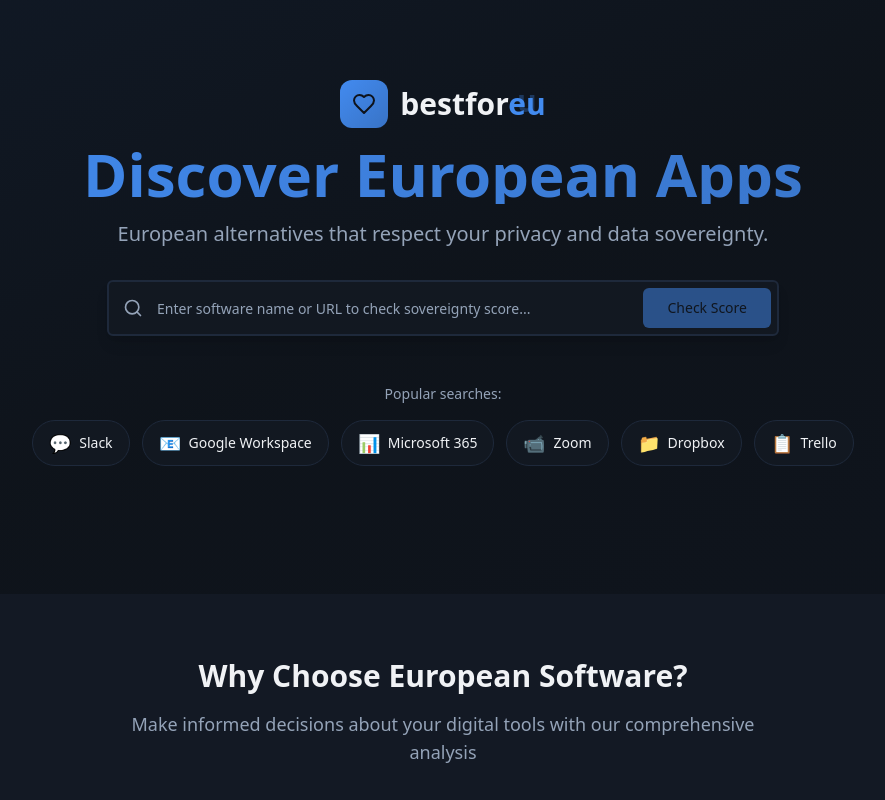
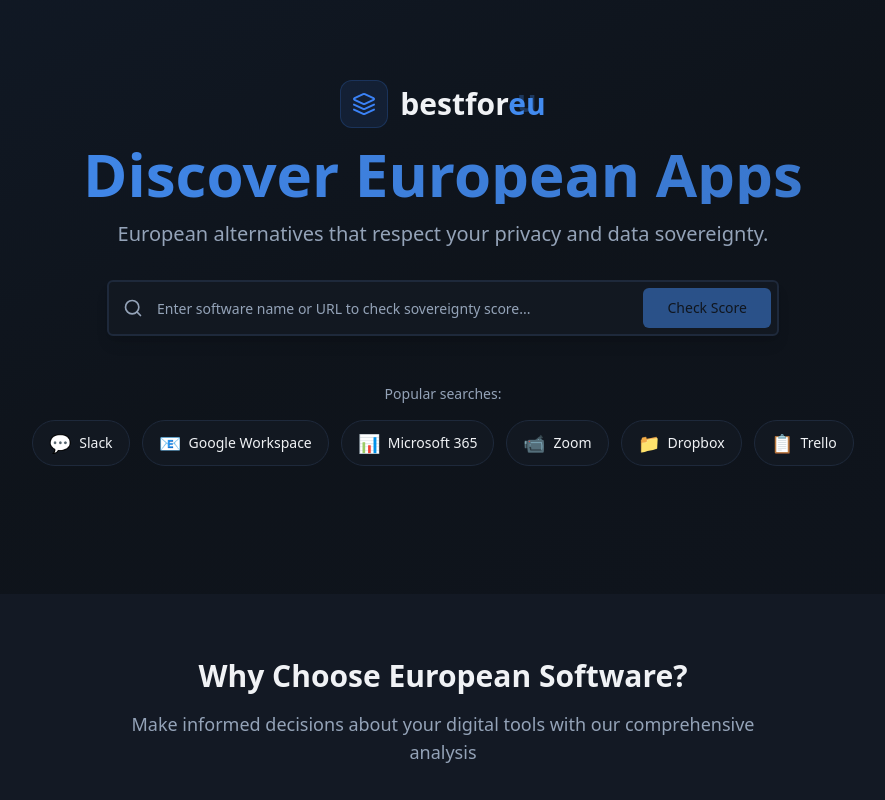
Before and after one commit to limmerja/trusty-europe-finder, a React (Vite) app: page / in a window 1280 px wide. Shown: the top 800 px of the page, without its empty margins (197-1082 px from the left). Built offline with nearby package versions, Linux system fonts and the light colour scheme.

Commit message:
Change logo to stack symbol
Updated the logo to a blue stack symbol.
-edited src/pages/Index.tsx

```diff
--- a/src/pages/Index.tsx
+++ b/src/pages/Index.tsx
@@ -2,7 +2,7 @@ import { useState, useRef, useEffect } from "react";
 import { useNavigate } from "react-router-dom";
 import { Button } from "@/components/ui/button";
 import { Input } from "@/components/ui/input";
-import { Search, Heart, MapPin, FileCheck, Users } from "lucide-react";
+import { Search, Layers, MapPin, FileCheck, Users } from "lucide-react";
 import { Card, CardContent } from "@/components/ui/card";
 
 const Index = () => {
@@ -71,7 +71,7 @@ const Index = () => {
 
   const features = [
     {
-      icon: Heart,
+      icon: Layers,
       title: "Privacy First",
       description: "GDPR compliant European alternatives prioritizing your data privacy"
     },
@@ -102,8 +102,8 @@ const Index = () => {
             {/* Logo and Title */}
             <div className="mb-8">
               <div className="inline-flex items-center gap-3 mb-4">
-                <div className="w-12 h-12 bg-gradient-to-br from-primary to-primary/80 rounded-xl flex items-center justify-center">
-                  <Heart className="w-6 h-6 text-primary-foreground" />
+                <div className="w-12 h-12 bg-blue-500/10 rounded-xl flex items-center justify-center border border-blue-500/20">
+                  <Layers className="w-6 h-6 text-blue-500" />
                 </div>
                 <h1 className="text-3xl font-bold text-foreground">
                   bestfor
```
